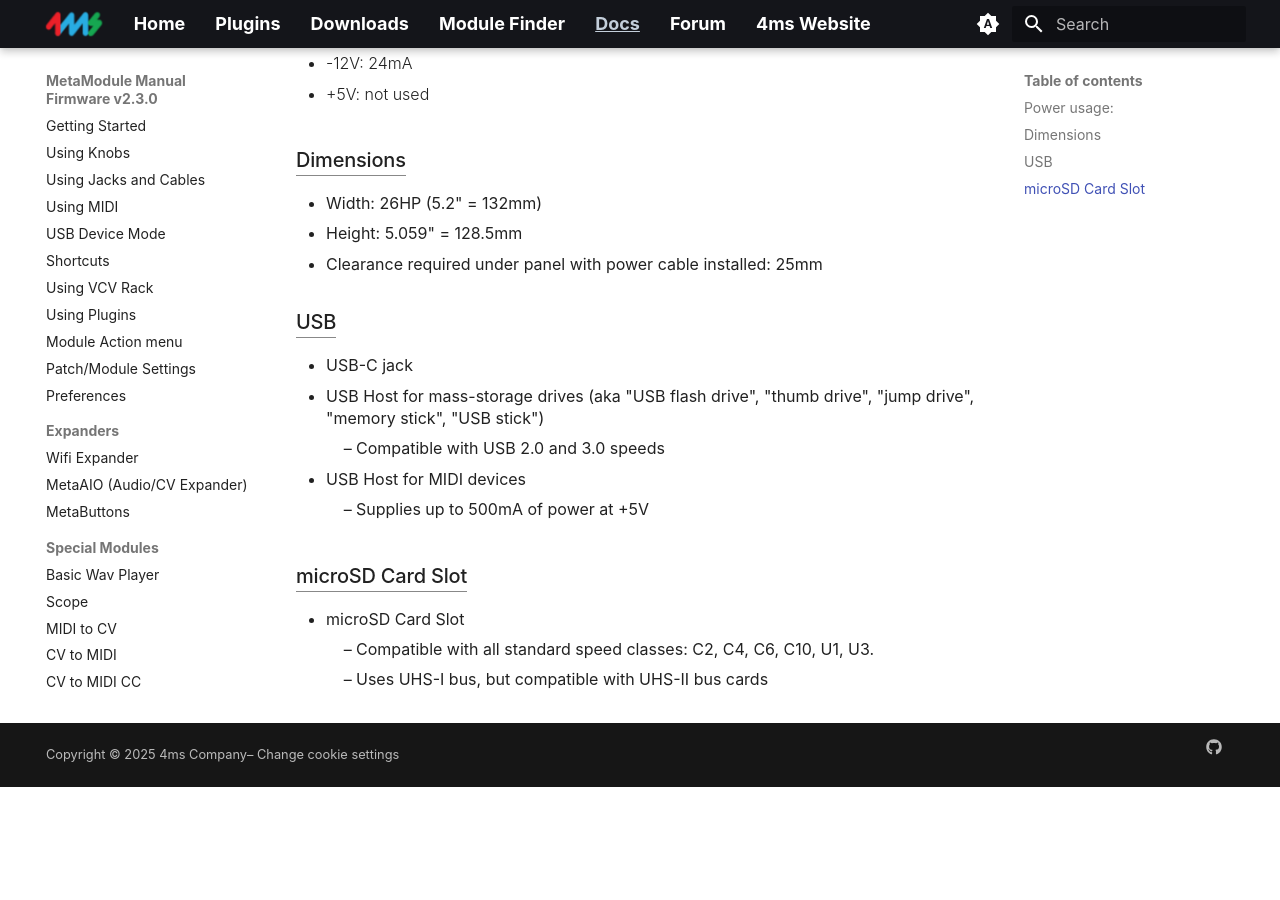
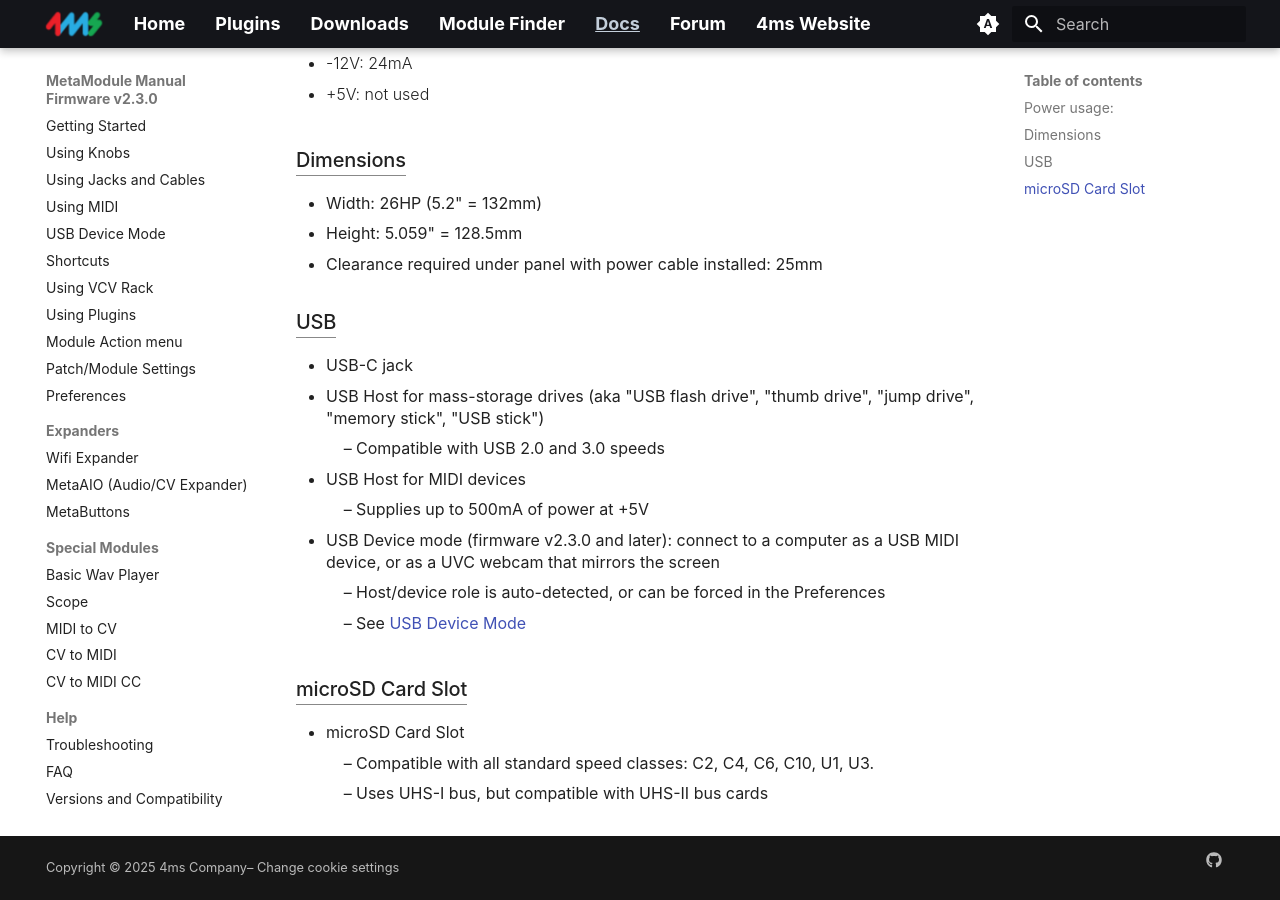
Before and after one commit to 4ms/metamodule-docs-website, an MkDocs documentation site: the page built from docs/specs.md, in a window 1280 px wide and 900 px high, scrolled down 588 px. Built offline with MkDocs 1.6.1 and Material for MkDocs 9.7.7, drawn with Linux system fonts in a browser that asks for light colours; before the commit the page ends 1375 px from its top, so only the background shows below that.

Commit message:
Add USB device mode specs

```diff
--- a/docs/specs.md
+++ b/docs/specs.md
@@ -31,6 +31,10 @@
     - Compatible with USB 2.0 and 3.0 speeds
 - USB Host for MIDI devices
     - Supplies up to 500mA of power at +5V
+- USB Device mode (firmware v2.3.0 and later): connect to a computer as a
+  USB MIDI device, or as a UVC webcam that mirrors the screen
+    - Host/device role is auto-detected, or can be forced in the Preferences
+    - See [USB Device Mode](usb.md)
 
 ### microSD Card Slot
 - microSD Card Slot
```
